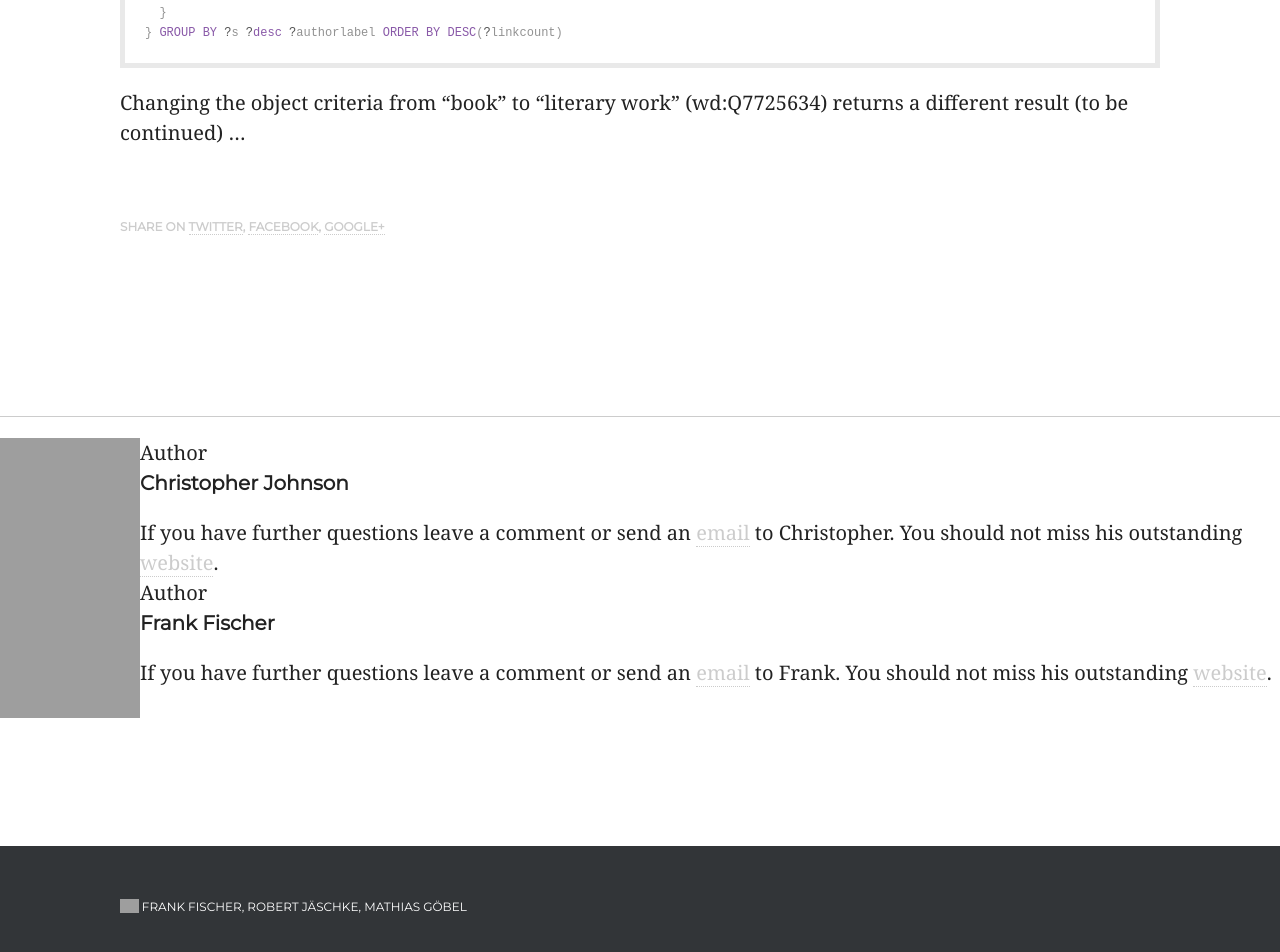
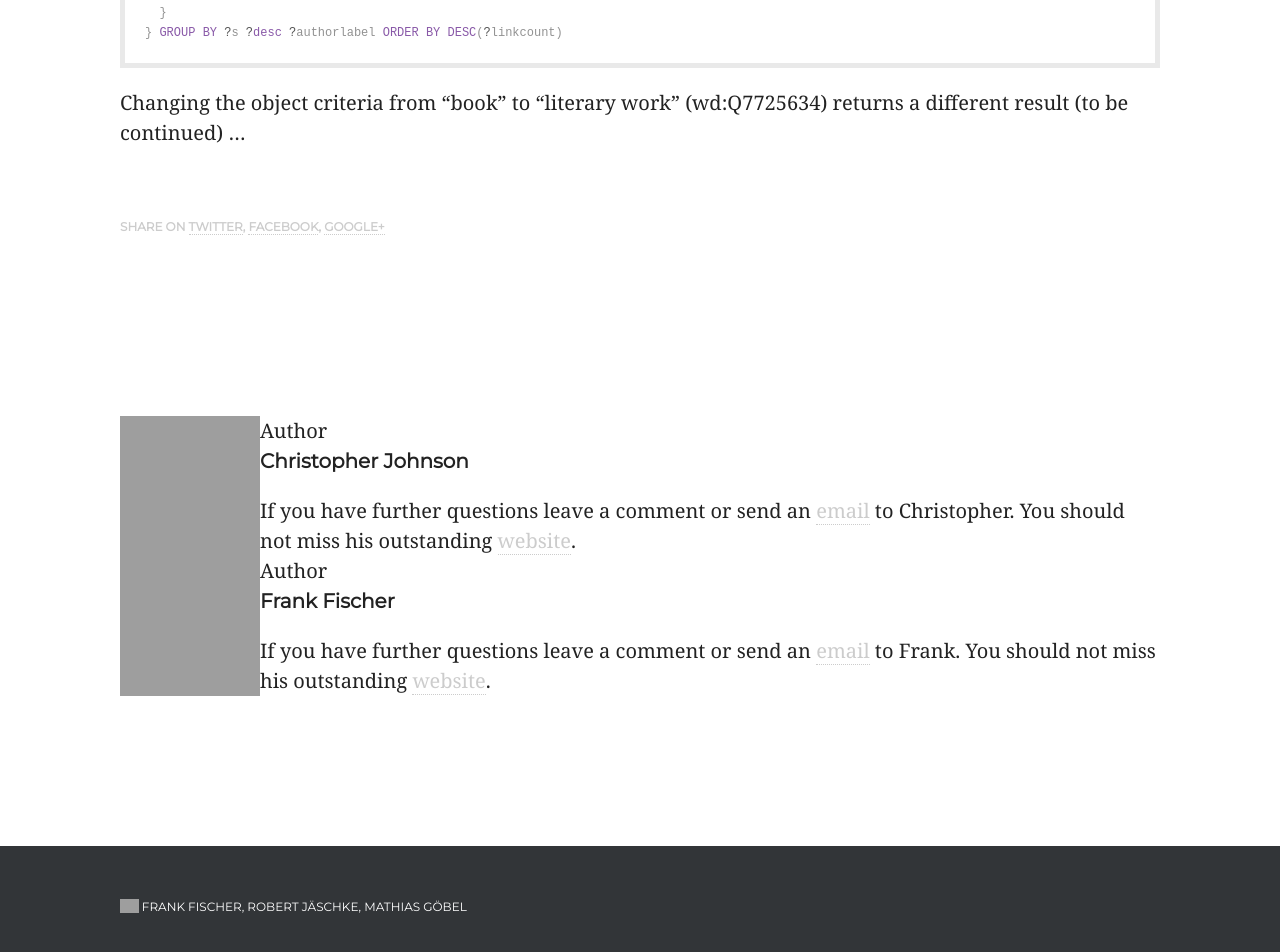
Before and after one commit to weltliteratur/blog, a Jekyll site: the page built from _posts/2016-02-18-Some-Preparations.markdown, in a window 1280 px wide. Shown: the part 774-1726 px from the top of the page. Built offline with Jekyll 4.4.1, drawn with Linux system fonts in a browser that asks for light colours; nearby versions of some CDN libraries; some web fonts are replaced; grey boxes are pictures that could not be loaded.

Commit message:
style the authors

```diff
--- a/_includes/authors.html
+++ b/_includes/authors.html
@@ -1,4 +1,5 @@
 <div class="authors">
+ <div class="wrapper">
 {% assign authors = page.author.size %}
 {% for author in page.author %}
             <div class="author-info" {% if forloop.first != true %} style="margin-top: -7rem;" {% endif %}  >
@@ -12,3 +13,4 @@
             </div>
 {% endfor %}
 </div>
+</div>
--- a/_layouts/post.html
+++ b/_layouts/post.html
@@ -41,7 +41,7 @@
         </section>
 
     </div>
-<hr>
+
 {% include authors.html %}
 
 </article>
```
